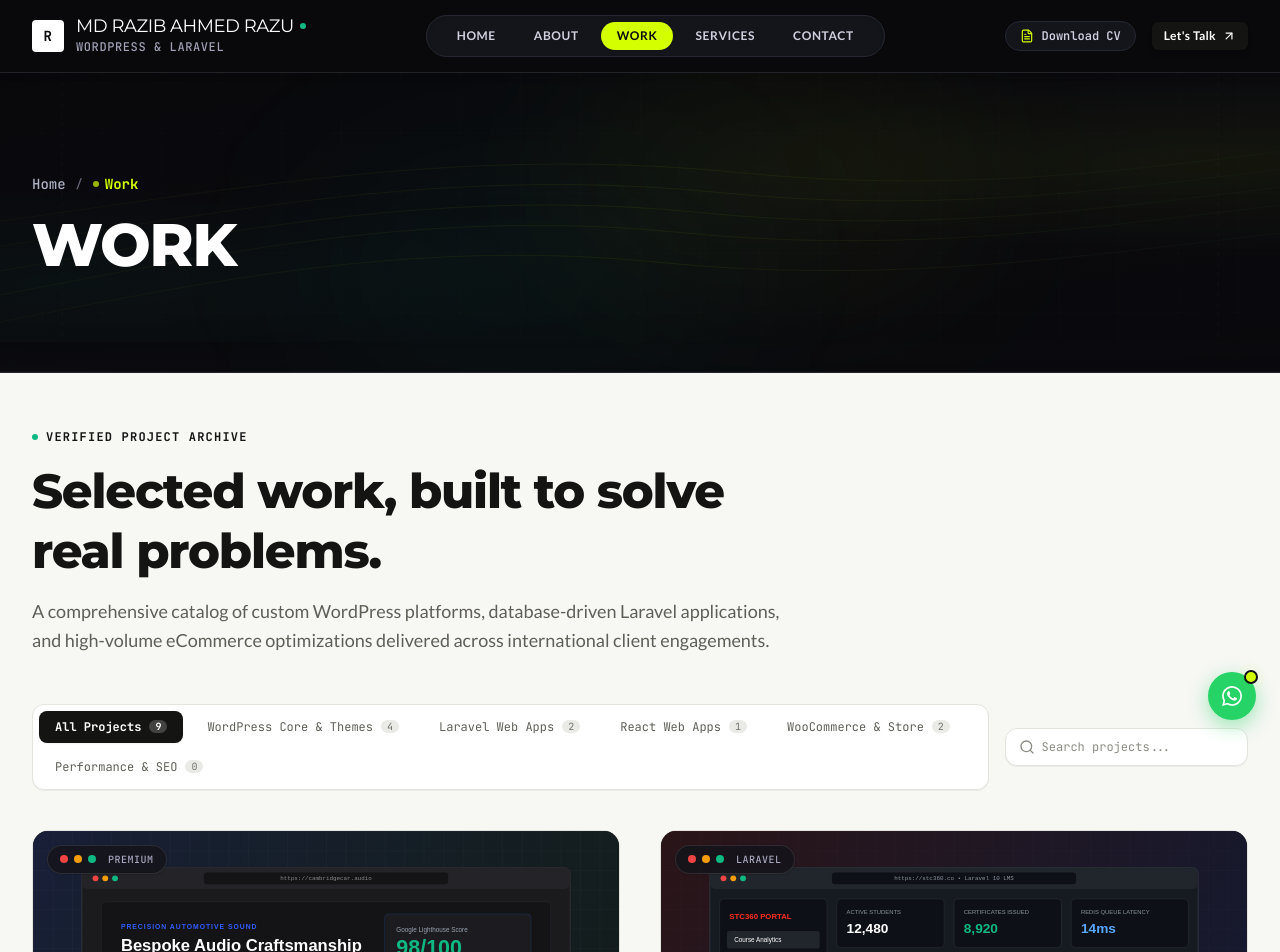
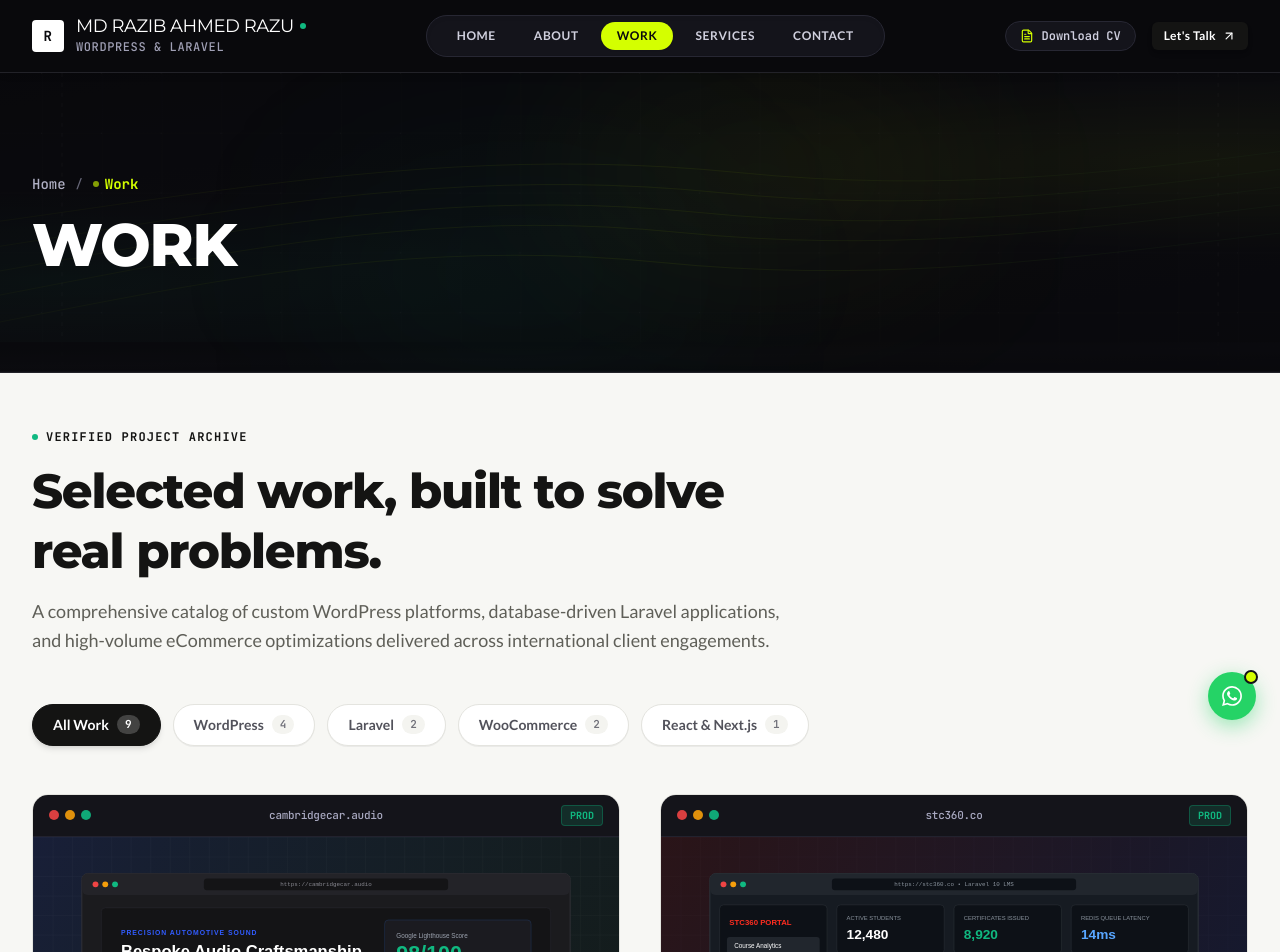
Before and after one commit to razu21698/portfolio, a Next.js app: page /work in a window 1280 px wide. Shown: the top 952 px of the page. Built offline with nearby package versions, Linux system fonts and the light colour scheme.

Commit message:
style(ui): redesign work page filter bar and project card typography

```diff
--- a/src/components/layout/Footer.tsx
+++ b/src/components/layout/Footer.tsx
@@ -140,10 +140,6 @@ export function Footer() {
           <p>© {new Date().getFullYear()} Md Razib Ahmed Razu. All rights reserved. Engineered for business.</p>
           <div className="flex items-center gap-3 text-[#555566]">
             <span>Dhaka (GMT+6) • Global Remote Delivery</span>
-            <span>•</span>
-            <Link href="/admin" className="hover:text-white transition-colors text-[11px]" title="CMS Admin Dashboard">
-              Admin CMS
-            </Link>
           </div>
         </div>
       </div>
--- a/src/components/projects/ProjectCard.tsx
+++ b/src/components/projects/ProjectCard.tsx
@@ -12,25 +12,35 @@ export interface ProjectCardProps {
 }
 
 export function ProjectCard({ project }: ProjectCardProps) {
+  const displayUrl = project.liveUrl
+    ? project.liveUrl.replace(/^https?:\/\//, '').replace(/\/$/, '')
+    : `${project.slug}.dev`;
+
   return (
-    <article className="group bg-white rounded-2xl border border-[#E4E4DF] hover:border-[#141413] overflow-hidden transition-all duration-300 hover:shadow-[0_20px_45px_rgba(0,0,0,0.08)] hover:-translate-y-1.5 flex flex-col h-full relative cursor-pointer">
+    <article className="group bg-white rounded-2xl border border-[#E4E4DF] hover:border-[#141413] overflow-hidden transition-all duration-300 hover:shadow-[0_22px_50px_rgba(0,0,0,0.08)] hover:-translate-y-1.5 flex flex-col h-full relative cursor-pointer">
       <Link href={`/work/${project.slug}`} className="flex flex-col h-full focus:outline-none">
-        {/* Top Edge Hairline Indicator */}
-        <div className="absolute top-0 left-0 right-0 h-[2px] bg-[#141413] opacity-0 group-hover:opacity-100 transition-opacity duration-300 z-20" />
+        {/* Top Edge Indicator */}
+        <div className="absolute top-0 left-0 right-0 h-[2.5px] bg-[#141413] opacity-0 group-hover:opacity-100 transition-opacity duration-300 z-20" />
 
-        {/* Visual Preview Container */}
-        <div className="relative aspect-[16/10] bg-[#0E0E12] overflow-hidden border-b border-[#E4E4DF] group-hover:border-[#141413]/20 transition-colors">
-          {/* Browser Window Indicator Header */}
-          <div className="absolute top-3.5 left-3.5 z-20 flex items-center gap-1.5 px-3 py-1.5 rounded-full bg-[#14141A]/85 backdrop-blur-md border border-white/10 shadow-sm">
-            <span className="w-2 h-2 rounded-full bg-[#EF4444]" />
-            <span className="w-2 h-2 rounded-full bg-[#F59E0B]" />
-            <span className="w-2 h-2 rounded-full bg-[#10B981]" />
-            <span className="text-[10px] font-mono text-[#A8A8C0] ml-1.5 font-medium tracking-wider uppercase">
-              {project.categoryLabel.split(' ')[0]}
-            </span>
+        {/* Browser Top Window Frame */}
+        <div className="bg-[#14141A] px-4 py-2.5 border-b border-[#22222E] flex items-center justify-between select-none">
+          <div className="flex items-center gap-1.5">
+            <span className="w-2.5 h-2.5 rounded-full bg-[#EF4444]/90" />
+            <span className="w-2.5 h-2.5 rounded-full bg-[#F59E0B]/90" />
+            <span className="w-2.5 h-2.5 rounded-full bg-[#10B981]/90" />
           </div>
 
-          {/* Cover Image */}
+          <span className="text-[11px] font-mono text-[#A8A8C0] max-w-[200px] truncate tracking-tight font-medium">
+            {displayUrl}
+          </span>
+
+          <span className="text-[10px] font-mono font-bold text-[#10B981] bg-[#10B981]/15 px-2 py-0.5 rounded border border-[#10B981]/30">
+            PROD
+          </span>
+        </div>
+
+        {/* Visual Artwork Container */}
+        <div className="relative aspect-[16/10] bg-[#0E0E12] overflow-hidden border-b border-[#E4E4DF] group-hover:border-[#141413]/20 transition-colors">
           <Image
             src={project.coverImage}
             alt={`${project.title} — ${project.tagline}`}
@@ -40,25 +50,31 @@ export function ProjectCard({ project }: ProjectCardProps) {
             unoptimized
           />
 
-          {/* Subtle Hover Gradient */}
-          <div className="absolute inset-0 bg-gradient-to-t from-black/35 via-transparent to-transparent opacity-0 group-hover:opacity-100 transition-opacity duration-300 pointer-events-none" />
+          {/* Subtle Ambient Hover Glow */}
+          <div className="absolute inset-0 bg-gradient-to-t from-black/40 via-transparent to-transparent opacity-0 group-hover:opacity-100 transition-opacity duration-300 pointer-events-none" />
         </div>
 
-        {/* Content: Title & Short Description Only */}
+        {/* Card Body: Title & Short Description Only */}
         <div className="p-7 sm:p-8 flex flex-col flex-grow justify-between bg-white">
           <div className="space-y-3">
-            {/* Title & Circular Arrow Indicator */}
+            {/* Category Micro-Tag */}
+            <span className="text-xs font-mono uppercase tracking-wider text-[#71717A] font-bold block">
+              {project.categoryLabel}
+            </span>
+
+            {/* Title & Arrow Button */}
             <div className="flex items-start justify-between gap-4">
               <h3 className="text-2xl sm:text-[26px] font-extrabold text-[#141413] tracking-tight leading-snug font-['Montserrat'] group-hover:text-[#059669] transition-colors">
                 {project.title}
               </h3>
+
               <div className="w-10 h-10 rounded-full bg-[#F7F7F4] group-hover:bg-[#141413] text-[#141413] group-hover:text-white flex items-center justify-center transition-all duration-300 group-hover:rotate-45 shrink-0 border border-[#E4E4DF] group-hover:border-[#141413] shadow-2xs mt-0.5">
                 <ArrowUpRight className="w-4 h-4 transition-transform" />
               </div>
             </div>
 
-            {/* Short Description */}
-            <p className="text-sm sm:text-base text-[#5F5F58] font-normal leading-relaxed font-['Lato'] line-clamp-3">
+            {/* Short Description Only */}
+            <p className="text-sm sm:text-base text-[#52525B] font-normal leading-relaxed font-['Lato'] line-clamp-3 pt-1">
               {project.tagline || project.summary}
             </p>
           </div>
--- a/src/components/projects/ProjectFilter.tsx
+++ b/src/components/projects/ProjectFilter.tsx
@@ -1,7 +1,6 @@
 'use client';
 
 import React, { useState, useEffect } from 'react';
-import { Search } from 'lucide-react';
 import { Project, ProjectCategory } from '@/types';
 import { ProjectCard } from '@/components/projects/ProjectCard';
 import { getStoredProjects } from '@/lib/projectStorage';
@@ -10,10 +9,14 @@ interface ProjectFilterProps {
   initialProjects: Project[];
 }
 
+interface CategoryOption {
+  label: string;
+  value: ProjectCategory;
+}
+
 export function ProjectFilter({ initialProjects }: ProjectFilterProps) {
   const [allProjects, setAllProjects] = useState<Project[]>(initialProjects);
   const [activeCategory, setActiveCategory] = useState<ProjectCategory>('all');
-  const [searchQuery, setSearchQuery] = useState('');
 
   useEffect(() => {
     setAllProjects(getStoredProjects());
@@ -31,58 +34,55 @@ export function ProjectFilter({ initialProjects }: ProjectFilterProps) {
     return () => window.removeEventListener('projects_updated', handleUpdate);
   }, []);
 
-  const categories: { label: string; value: ProjectCategory }[] = [
-    { label: 'All Projects', value: 'all' },
-    { label: 'WordPress Core & Themes', value: 'wordpress' },
-    { label: 'Laravel Web Apps', value: 'laravel' },
-    { label: 'React Web Apps', value: 'react' },
-    { label: 'WooCommerce & Store', value: 'ecommerce' },
+  // Base categories with clean, human-readable labels
+  const rawCategories: CategoryOption[] = [
+    { label: 'All Work', value: 'all' },
+    { label: 'WordPress', value: 'wordpress' },
+    { label: 'Laravel', value: 'laravel' },
+    { label: 'WooCommerce', value: 'ecommerce' },
+    { label: 'React & Next.js', value: 'react' },
     { label: 'Performance & SEO', value: 'performance-seo' },
   ];
 
+  // Only display categories that actually have projects in them (plus 'all')
+  const availableCategories = rawCategories.filter((cat) => {
+    if (cat.value === 'all') return true;
+    return allProjects.some((p) => p.category === cat.value);
+  });
+
   const filtered = allProjects.filter((p) => {
-    const matchesCategory =
-      activeCategory === 'all' || p.category === activeCategory;
-    const matchesSearch =
-      searchQuery.trim() === '' ||
-      p.title.toLowerCase().includes(searchQuery.toLowerCase()) ||
-      p.tagline.toLowerCase().includes(searchQuery.toLowerCase()) ||
-      p.summary.toLowerCase().includes(searchQuery.toLowerCase()) ||
-      p.client.toLowerCase().includes(searchQuery.toLowerCase()) ||
-      p.technologies.some((t) => t.toLowerCase().includes(searchQuery.toLowerCase()));
-
-    return matchesCategory && matchesSearch;
+    if (activeCategory === 'all') return true;
+    return p.category === activeCategory;
   });
 
   return (
-    <div className="space-y-10">
-      {/* Category Filter Navigation & Search Bar */}
-      <div className="flex flex-col lg:flex-row items-stretch lg:items-center justify-between gap-4">
-        {/* Category Pills */}
-        <div className="flex flex-wrap items-center gap-2 p-1.5 bg-white border border-[#E4E4DF] rounded-xl w-fit shadow-2xs">
-          {categories.map((cat) => {
+    <div className="space-y-10 sm:space-y-12">
+      {/* Modern, Seamless Category Pill Navigation */}
+      <div className="flex flex-wrap items-center gap-2.5 sm:gap-3">
+        {availableCategories.map((cat) => {
           const count =
             cat.value === 'all'
               ? allProjects.length
               : allProjects.filter((p) => p.category === cat.value).length;
           const isSelected = activeCategory === cat.value;
+
           return (
             <button
               key={cat.value}
               type="button"
               onClick={() => setActiveCategory(cat.value)}
-                className={`px-3.5 sm:px-4 py-2 rounded-lg text-xs font-mono transition-all cursor-pointer flex items-center gap-2 ${
+              className={`px-5 py-2.5 rounded-full text-xs sm:text-sm font-semibold transition-all duration-200 cursor-pointer flex items-center gap-2 border select-none ${
                 isSelected
-                    ? 'bg-[#141413] text-white font-bold shadow-xs'
-                    : 'text-[#5F5F58] hover:text-[#141413] hover:bg-[#F7F7F4]'
+                  ? 'bg-[#141413] text-white border-[#141413] shadow-md font-bold'
+                  : 'bg-white text-[#52525B] border-[#E4E4DF] hover:border-[#141413] hover:text-[#141413] shadow-2xs hover:-translate-y-0.5'
               }`}
             >
               <span>{cat.label}</span>
               <span
-                  className={`text-[10px] px-1.5 py-0.2 rounded-full ${
+                className={`text-[11px] font-mono px-2 py-0.5 rounded-full transition-colors ${
                   isSelected
-                      ? 'bg-white/20 text-white'
-                      : 'bg-[#EAEAE6] text-[#737373]'
+                    ? 'bg-white/20 text-white font-bold'
+                    : 'bg-[#F4F4F0] text-[#71717A]'
                 }`}
               >
                 {count}
@@ -92,20 +92,7 @@ export function ProjectFilter({ initialProjects }: ProjectFilterProps) {
         })}
       </div>
 
-        {/* Live Search Input */}
-        <div className="relative w-full lg:w-72">
-          <Search className="w-4 h-4 text-[#8C8C84] absolute left-3.5 top-1/2 -translate-y-1/2 pointer-events-none" />
-          <input
-            type="text"
-            placeholder="Search projects..."
-            value={searchQuery}
-            onChange={(e) => setSearchQuery(e.target.value)}
-            className="w-full bg-white border border-[#E4E4DF] rounded-xl pl-9 pr-4 py-2.5 text-xs font-mono text-[#141413] placeholder-[#8C8C84] focus:outline-none focus:border-[#141413] transition-colors shadow-2xs"
-          />
-        </div>
-      </div>
-
-      {/* Projects Grid: Exactly 2 in a row on md & lg screens */}
+      {/* Projects Grid: 2 Cards Per Row */}
       <div className="grid grid-cols-1 md:grid-cols-2 gap-8 lg:gap-10">
         {filtered.map((project) => (
           <ProjectCard key={project.slug} project={project} />
@@ -116,20 +103,17 @@ export function ProjectFilter({ initialProjects }: ProjectFilterProps) {
       {filtered.length === 0 && (
         <div className="py-20 text-center text-[#5F5F58] bg-white rounded-2xl border border-[#E4E4DF] space-y-3 p-8">
           <p className="text-lg font-bold text-[#141413] font-['Montserrat']">
-            No projects found
+            No projects in this category
           </p>
           <p className="text-xs font-mono text-[#888880]">
-            No case studies match your active filter or search query.
+            Try selecting another category or view all case studies.
           </p>
           <button
             type="button"
-            onClick={() => {
-              setActiveCategory('all');
-              setSearchQuery('');
-            }}
+            onClick={() => setActiveCategory('all')}
             className="text-xs font-mono text-[#141413] hover:text-[#059669] transition-colors font-bold cursor-pointer underline underline-offset-4"
           >
-            Clear filters & view all projects
+            Reset to All Work
           </button>
         </div>
       )}
```
Lines whose indentation alone changed are shown as unchanged.
